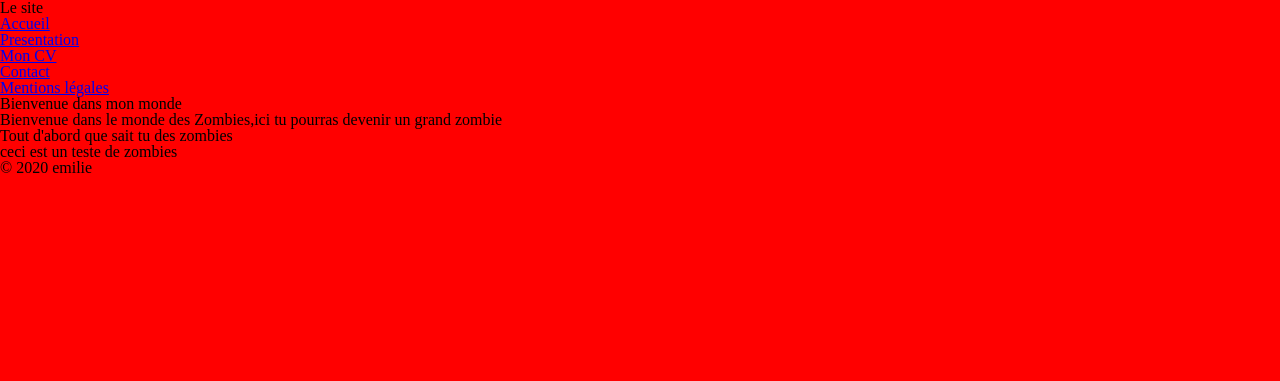
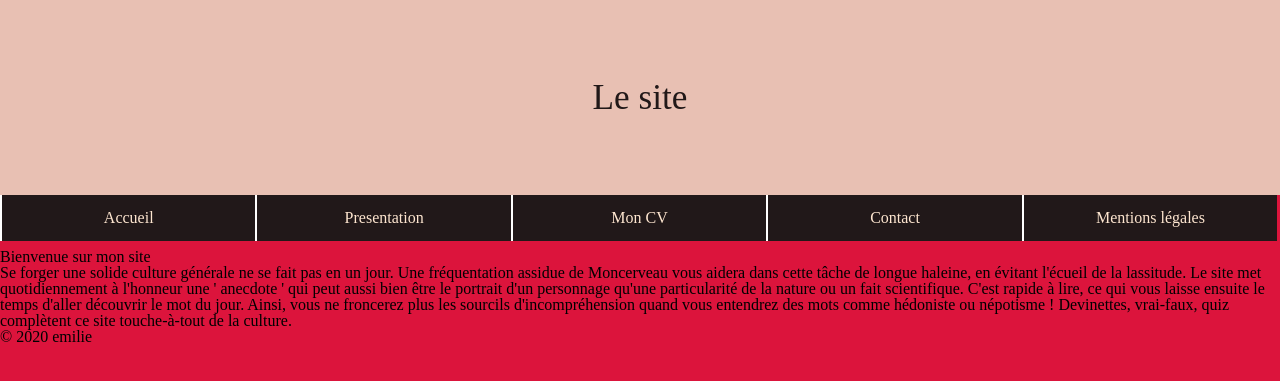
Before and after one commit to Emilie76767676/Controle-site-, a PHP site: page / in a window 1280 px wide. Shown: the top 381 px of the page. Run offline with PHP 8.4, Linux system fonts and the light colour scheme.

Commit message:
nav header

```diff
--- a/assets/css/style.css
+++ b/assets/css/style.css
@@ -1,5 +1,32 @@
 @import url("reset.css");
 
 body{
-  background-color: red;
+  background-color: crimson;
 }
+nav {
+  height: 54px
+}
+
+header nav ul a {
+  float: left;
+  width: 19.80%;
+  text-align: center;
+  text-decoration: none;
+  color: #FEE6D0;
+  padding: 15px 0;
+  border-left: #fff 2px solid;
+  background-color:#211819;
+}
+
+header nav ul li a:hover {
+  border-bottom: #FFA0C4 2px solid;
+  color: #4D87A5;
+}
+
+.titresite {
+  padding: 80px 0;
+  text-align: center;
+  font-size: 2.2em;
+  background-color: #E8C0B3;
+  color: #211818;
+}
--- a/includes/accueil.inc.php
+++ b/includes/accueil.inc.php
@@ -1,9 +1,9 @@
-<h1>Bienvenue dans mon monde</h1>
+<h1>Bienvenue sur mon site</h1>
 <section class="orange">
       <div class="leftexp">
-        <p> Bienvenue dans le monde des Zombies,ici tu pourras devenir un grand zombie</p>
-        <p>Tout d'abord que sait tu des zombies</p>
+        <p> </p>Se forger une solide culture générale ne se fait pas en un jour. Une fréquentation assidue de Moncerveau vous aidera dans cette tâche de longue haleine, en évitant l'écueil de la lassitude. Le site met quotidiennement à l'honneur une ' anecdote ' qui peut aussi bien être le portrait d'un personnage qu'une particularité de la nature ou un fait scientifique. C'est rapide à lire, ce qui vous laisse ensuite le temps d'aller découvrir le mot du jour. Ainsi, vous ne froncerez plus les sourcils d'incompréhension quand vous entendrez des mots comme hédoniste ou népotisme ! Devinettes, vrai-faux, quiz complètent ce site touche-à-tout de la culture.
+        <p></p>
           </div>
       <div class="rightexp">
-        <p>ceci est un teste de zombies</p>
+        <p></p>
       </div>
--- a/includes/contact.inc.php
+++ b/includes/contact.inc.php
@@ -28,14 +28,14 @@ if (isset($_POST['frmContact'])) {
     require 'frmContact.php';
   }
   else {
-    $sqlVerif = "SELECT COUNT(*) FROM Controle site
+    $sqlVerif = "SELECT COUNT(*) FROM site
     WHERE mail='" . $mail ."'";
     $nbrOccurences = $pdo->query($sqlVerif)->fetchColumn();
     if ($nbrOccurences > 0) {
       echo "Déjà chez Kris";
     }
 else {
-    $sql = "INSERT INTO Controle site (nom, prenom, mail, tel, message) VALUES  ('" . $nom . "', '" . $prenom . "', '" . $mail ."', '" . $tel ."', '" . $message ."')";
+    $sql = "INSERT INTO site (nom, prenom, mail, tel, message) VALUES  ('" . $nom . "', '" . $prenom . "', '" . $mail ."', '" . $tel ."', '" . $message ."')";
     $query = $pdo->prepare($sql);
     $query->bindValue(':nom', $nom, PDO::PARAM_STR);
     $query->bindValue(':prenom', $prenom, PDO::PARAM_STR);
--- a/includes/header.php
+++ b/includes/header.php
@@ -1,16 +1,15 @@
 <header>
-  <h1>Le site </h1>
+  <h1 class="titresite">Le site </h1>
   <nav>
     <ul>
-      <li  class="menu-acc">
-        <a href="index.php?page=accueil" title="Page d'accueil">Accueil</a></li>
-      <li  class="menu-pre">
+      <li><a href="index.php?page=accueil" title="Page d'accueil">Accueil</a></li>
+      <li>
         <a href="index.php?page=presentation" title="Presentation">Presentation</a></li>
-      <li  class="menu-cv">
+      <li>
         <a href="index.php?page=cv" title="CV">Mon CV</a></li>
-      <li  class="menu-con">
+      <li>
         <a href="index.php?page=contact" title="Nous contacter">Contact</a></li>
-      <li  class="menu-men">
+      <li>
         <a href="index.php?page=mentions" title="Les mentions légales">Mentions légales</a></li>
     </ul>
   </nav>
--- a/includes/pdo.php
+++ b/includes/pdo.php
@@ -1,6 +1,6 @@
 <?php
 try {
-  $pdo = new PDO('mysql:host=localhost;dbname=Controle site',
+  $pdo = new PDO('mysql:host=localhost;dbname=site',
   'root', '',
   array(
         PDO::MYSQL_ATTR_INIT_COMMAND => 'SET NAMES utf8',
```
